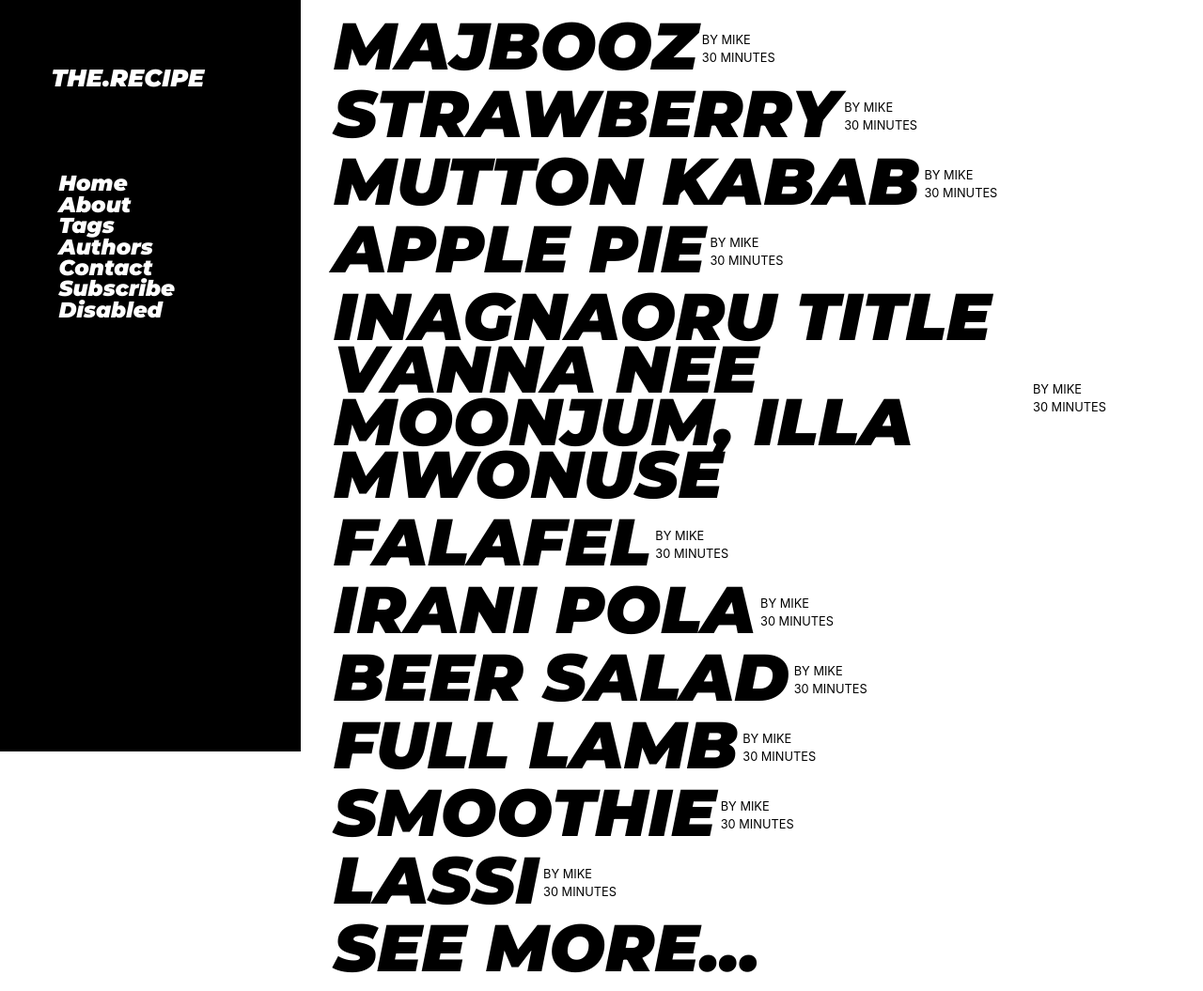
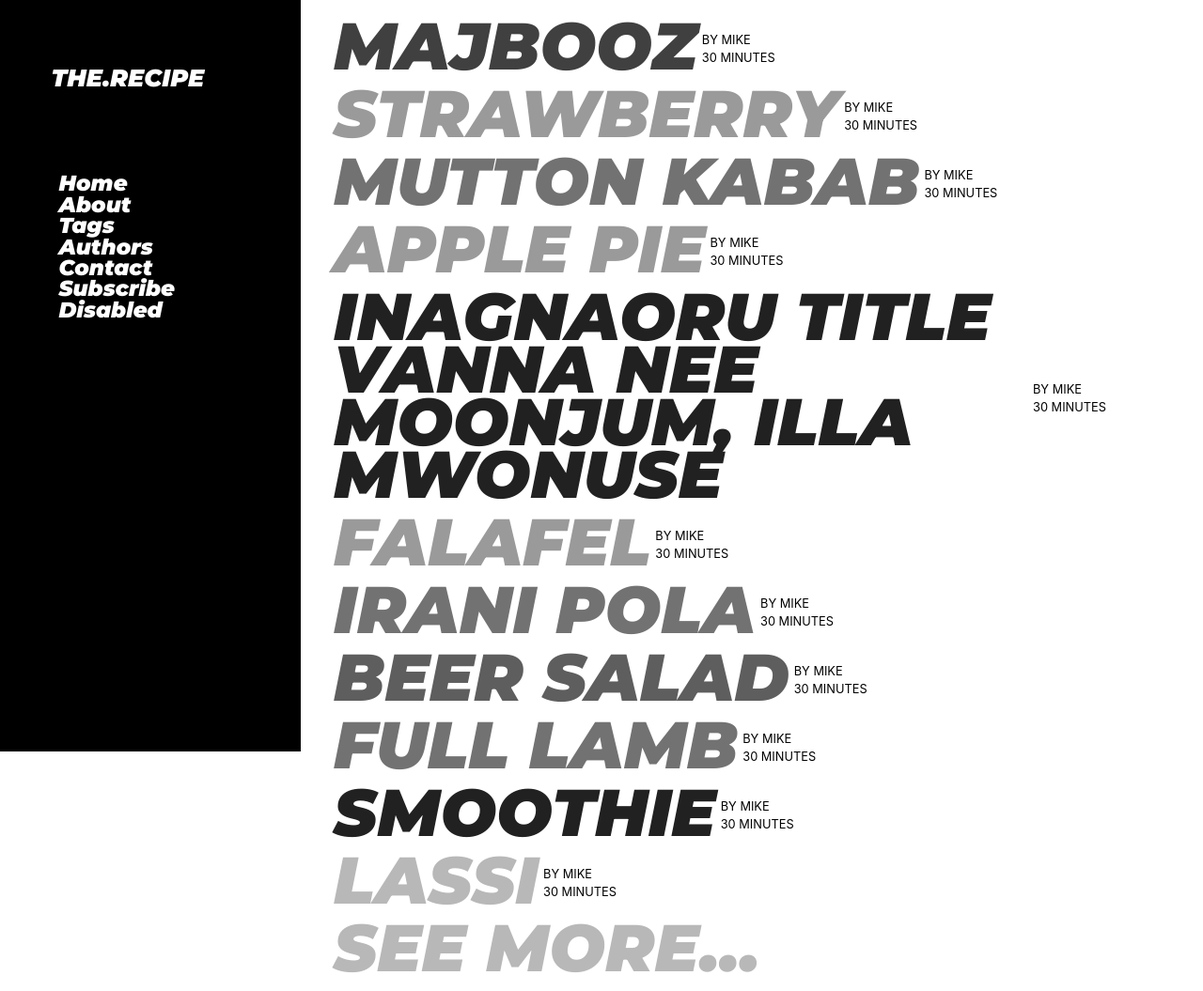
Before and after one commit to shameerurdu/the.recipe, a plain HTML site: page index2.html in a window 1280 px wide. Shown: the whole page at 94% size. Drawn offline with nearby package versions, Linux system fonts and the light colour scheme.

Commit message:
Update index2.html

```diff
--- a/index2.html
+++ b/index2.html
@@ -202,5 +202,17 @@
     <script src="https://code.jquery.com/jquery-3.5.1.slim.min.js" integrity="sha384-DfXdz2htPH0lsSSs5nCTpuj/zy4C+OGpamoFVy38MVBnE+IbbVYUew+OrCXaRkfj" crossorigin="anonymous"></script>
     <script src="https://cdn.jsdelivr.net/npm/popper.js@1.16.0/dist/umd/popper.min.js" integrity="sha384-Q6E9RHvbIyZFJoft+2mJbHaEWldlvI9IOYy5n3zV9zzTtmI3UksdQRVvoxMfooAo" crossorigin="anonymous"></script>
     <script src="https://stackpath.bootstrapcdn.com/bootstrap/4.5.0/js/bootstrap.min.js" integrity="sha384-OgVRvuATP1z7JjHLkuOU7Xw704+h835Lr+6QL9UvYjZE3Ipu6Tp75j7Bh/kR0JKI" crossorigin="anonymous"></script>
+    <script type="text/javascript">
+    $(document).ready(function(){
+
+  var colors = ['#212121','#404040','#5E5E5E','#727272','#9A9A9A','#B8B8B8'];
+
+  $('.recipe-title').each(function(){
+    var new_color = colors[Math.floor(Math.random()*colors.length)];
+    $(this).css('color',new_color);
+  });
+
+});  // End ready
+    </script>
   </body>
 </html>
```
